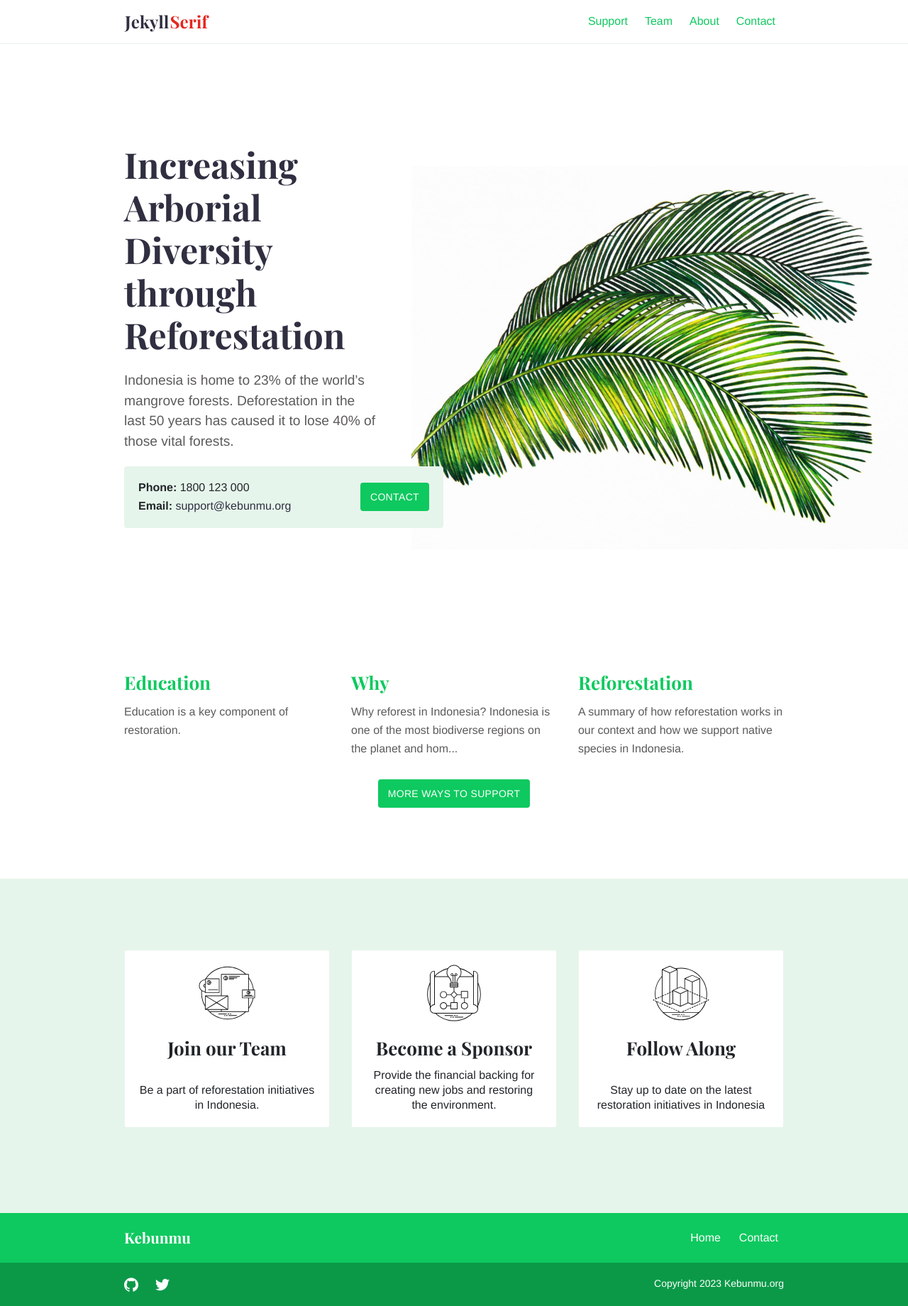
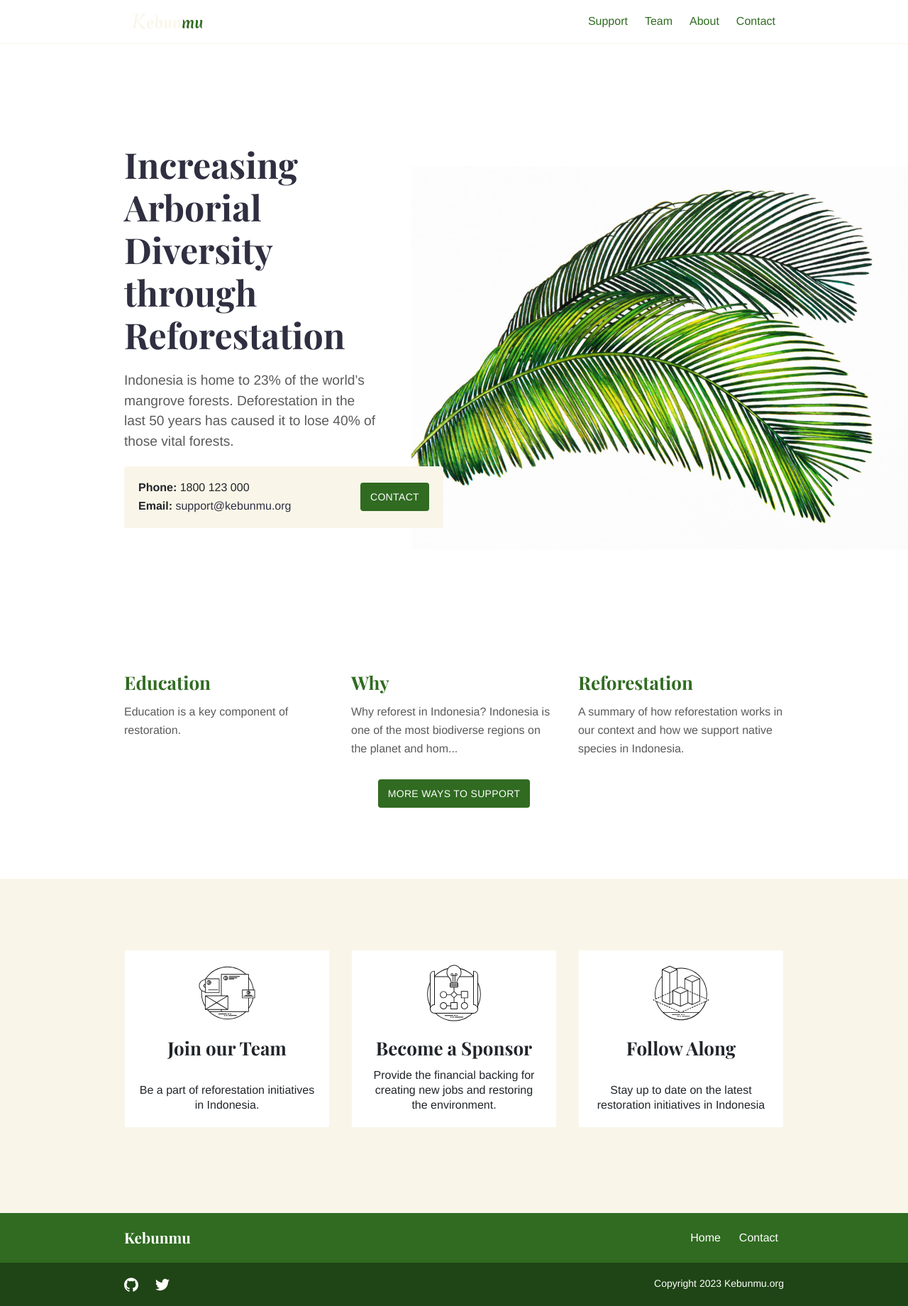
Before and after one commit to kebunmu-org/kebunmu.github.io, a Jekyll site: the page built from index.md, in a window 1280 px wide. Shown: the whole page at 71% size. Built offline with Jekyll 4.4.1, drawn with Linux system fonts in a browser that asks for light colours.

Commit message:
Update illustrations and colors

```diff
--- a/assets/css/style.scss
+++ b/assets/css/style.scss
@@ -2,12 +2,12 @@
 ---
 
 // Colors
-$primary: #0EC95F;
-$primary-dark:#088940;
-$secondary: #5CDB93;
+$primary: #306B21;
+$primary-dark:#D4DD7D;
+$secondary: #9C8353;
 $black: #2f2f41;
 $white: #ffffff;
-$white-offset: #E6F5EB;
+$white-offset: #F9F6E9;
 $steel: #5c5a5a;
 
 // Links
```
Also changed, not shown: images/favicon-32x32.svg, images/illustrations/pointing.svg (deleted), images/illustrations/reading.svg (deleted), images/logo/logo-mobile.svg, images/logo/logo.svg, 2 other files.
